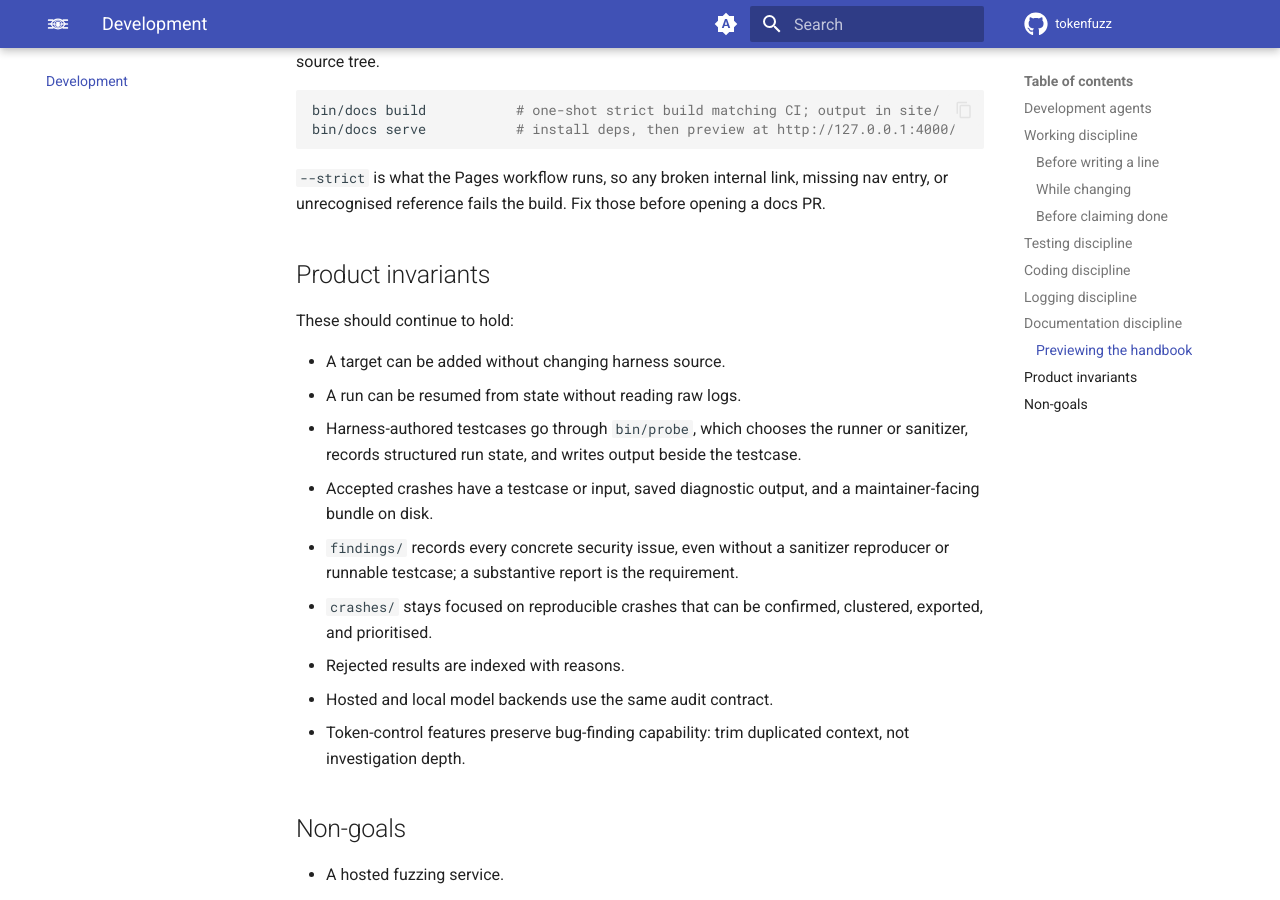
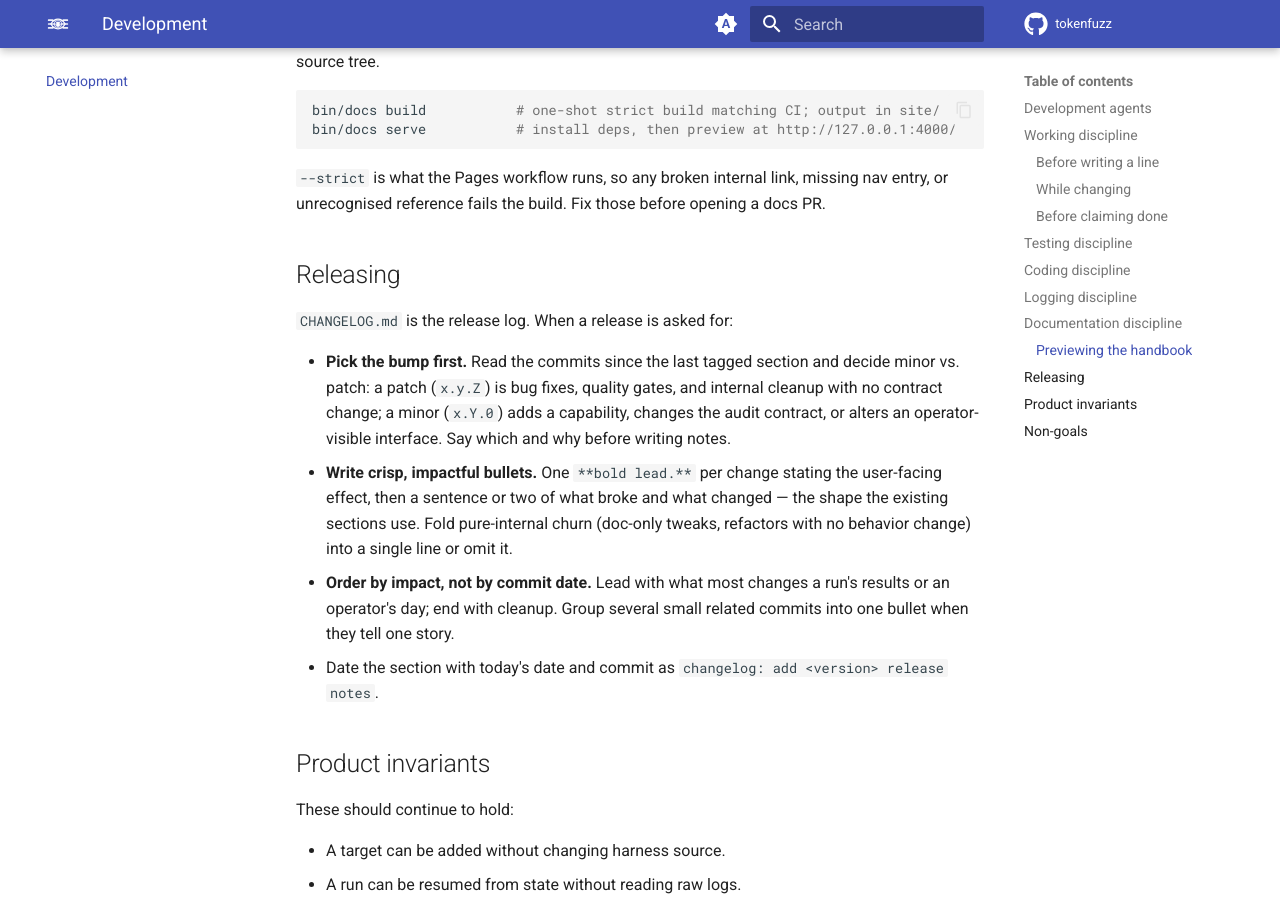
Before and after one commit to tokenfuzz/tokenfuzz, an MkDocs documentation site: the page built from docs/development.md, in a window 1280 px wide and 900 px high, scrolled down 4361 px. Built offline with MkDocs 1.6.1 and Material for MkDocs 9.7.7, drawn with Linux system fonts in a browser that asks for light colours; comment, search, counter and statistics services are not loaded.

Commit message:
changelog: add 1.0.3 release notes

```diff
--- a/docs/development.md
+++ b/docs/development.md
@@ -195,6 +195,25 @@ bin/docs serve           # install deps, then preview at http://127.0.0.1:4000/
 missing nav entry, or unrecognised reference fails the build. Fix those before
 opening a docs PR.
 
+## Releasing
+
+`CHANGELOG.md` is the release log. When a release is asked for:
+
+- **Pick the bump first.** Read the commits since the last tagged section and
+  decide minor vs. patch: a patch (`x.y.Z`) is bug fixes, quality gates, and
+  internal cleanup with no contract change; a minor (`x.Y.0`) adds a capability,
+  changes the audit contract, or alters an operator-visible interface. Say which
+  and why before writing notes.
+- **Write crisp, impactful bullets.** One `**bold lead.**` per change stating the
+  user-facing effect, then a sentence or two of what broke and what changed —
+  the shape the existing sections use. Fold pure-internal churn (doc-only
+  tweaks, refactors with no behavior change) into a single line or omit it.
+- **Order by impact, not by commit date.** Lead with what most changes a run's
+  results or an operator's day; end with cleanup. Group several small related
+  commits into one bullet when they tell one story.
+- Date the section with today's date and commit as `changelog: add <version>
+  release notes`.
+
 ## Product invariants
 
 These should continue to hold:
```
Also changed, not shown: CHANGELOG.md (+53 -0 lines).
